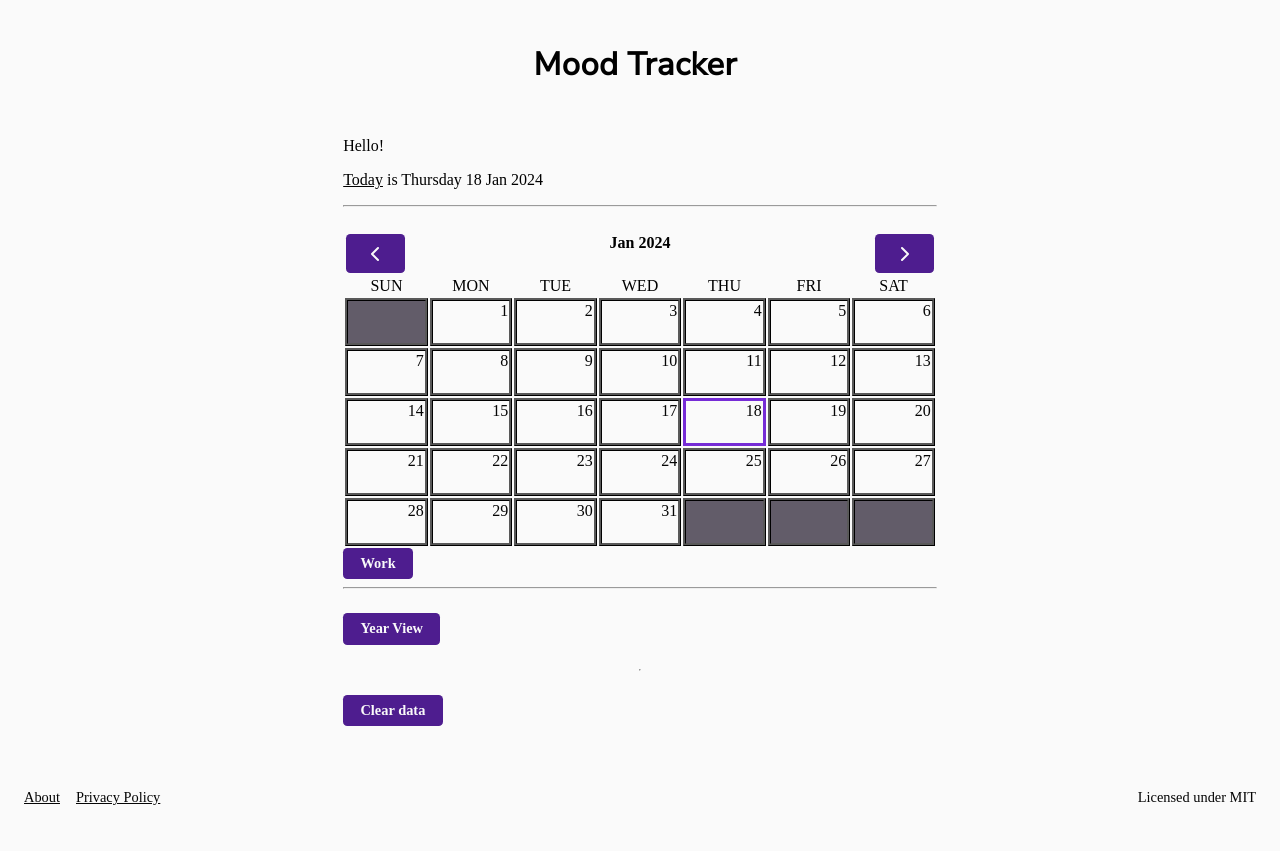
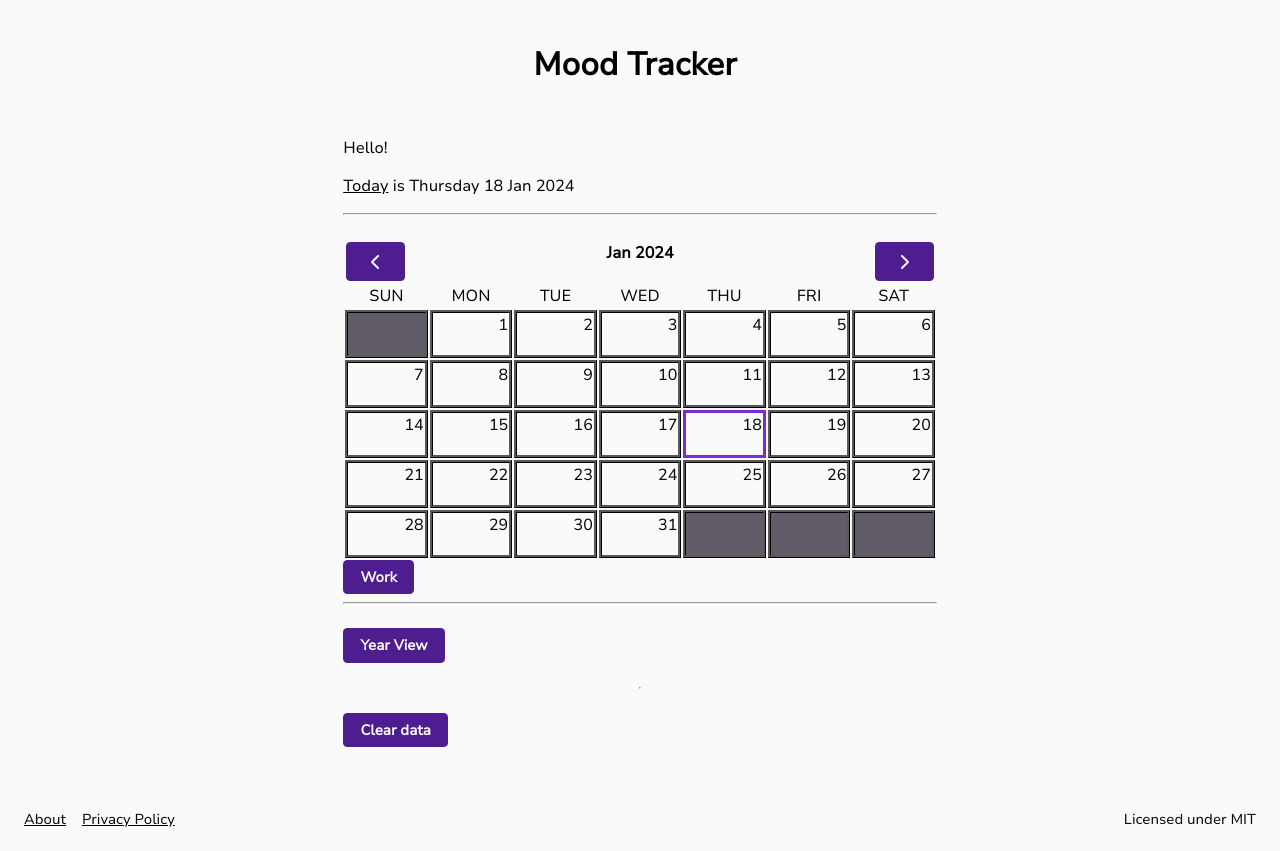
Before and after one commit to anioncat/habit-tracker, a React (Vite) app in the folder frontend/: page / in a window 1280 px wide. Before the commit the page ends 830 px from the top, so only its background shows below. Built offline with nearby package versions, Linux system fonts and the light colour scheme.

Commit message:
Font wasn't actually applied

```diff
--- a/frontend/public/style.css
+++ b/frontend/public/style.css
@@ -3,6 +3,10 @@
   src: url('NunitoSans.ttf') format('truetype');
   font-weight: 400;
   font-style: normal;
+}
+
+html {
+  font-family: var(--font-feature);
 }
 
 a,
```
